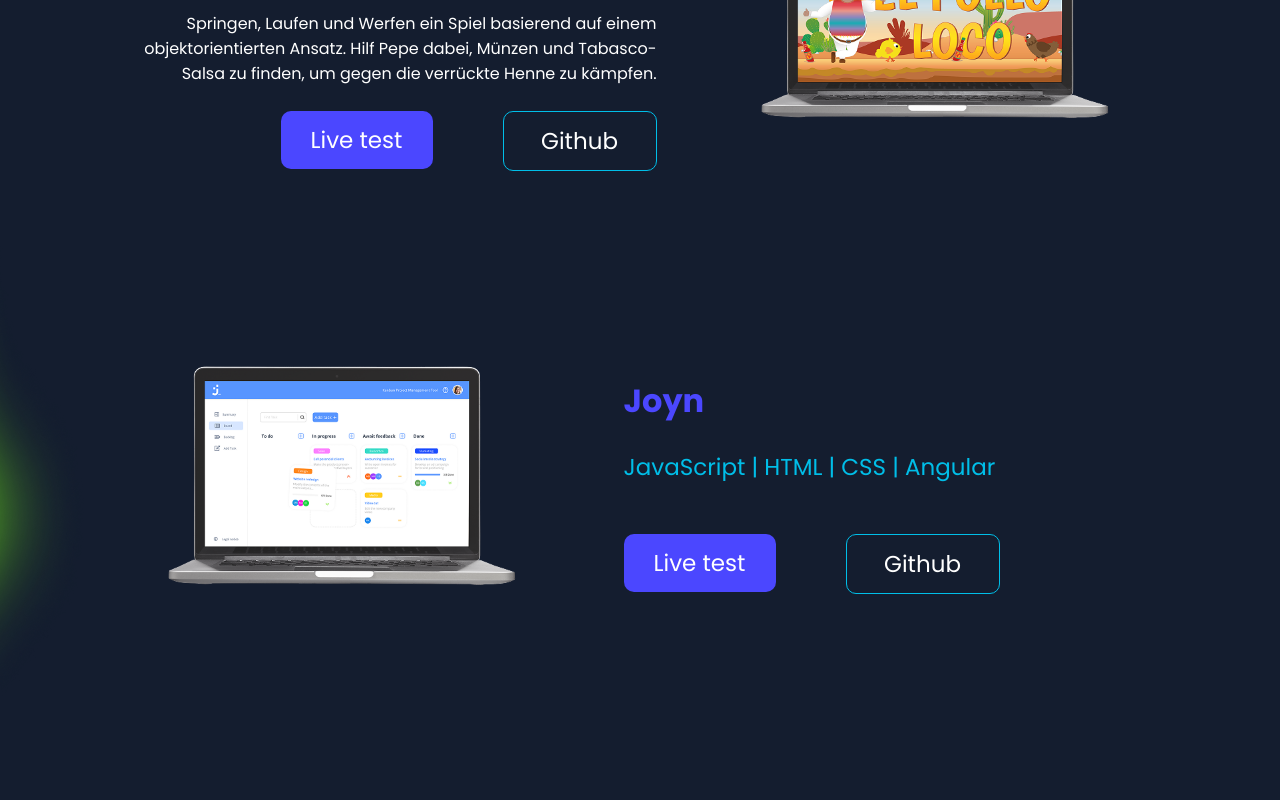
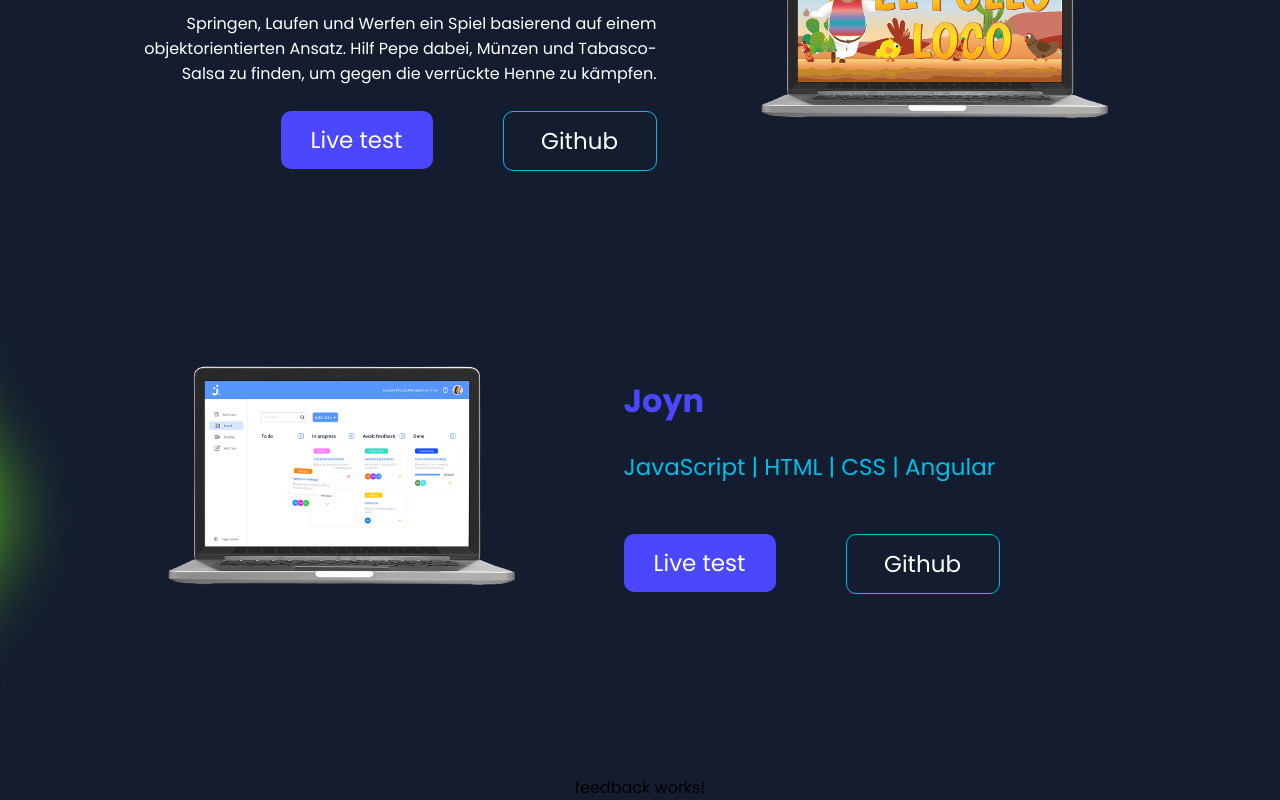
Before and after one commit to MichaelS96/Portfolio, an Angular app: page / in a window 1280 px wide. Shown: the part 3305-4105 px from the top of the page. Before the commit the page ends 4080 px from the top, so only its background shows below. Built offline with nearby package versions, Linux system fonts and the light colour scheme.

Commit message:
feedback added to site

```diff
--- a/src/app/main-content/main-content.component.html
+++ b/src/app/main-content/main-content.component.html
@@ -3,4 +3,5 @@
     <app-about-me></app-about-me>
     <app-skills></app-skills>
     <app-portfolio></app-portfolio>
+    <app-feedback></app-feedback>
 </section>
--- a/src/app/main-content/main-content.component.ts
+++ b/src/app/main-content/main-content.component.ts
@@ -5,6 +5,7 @@
 import { SkillsComponent } from './skills/skills.component';
 import { PortfolioComponent } from './portfolio/portfolio.component';
 import { AppComponent } from '../app.component';
+import { FeedbackComponent } from './portfolio/feedback/feedback.component';
 
 
 @Component({
@@ -16,6 +17,7 @@
     AboutMeComponent,
     SkillsComponent,
     PortfolioComponent,
+    FeedbackComponent
 ],
   templateUrl: './main-content.component.html',
   styleUrl: './main-content.component.scss'
```
Also changed, not shown: src/assets/img/projects/feedback/bracket.png (added).
